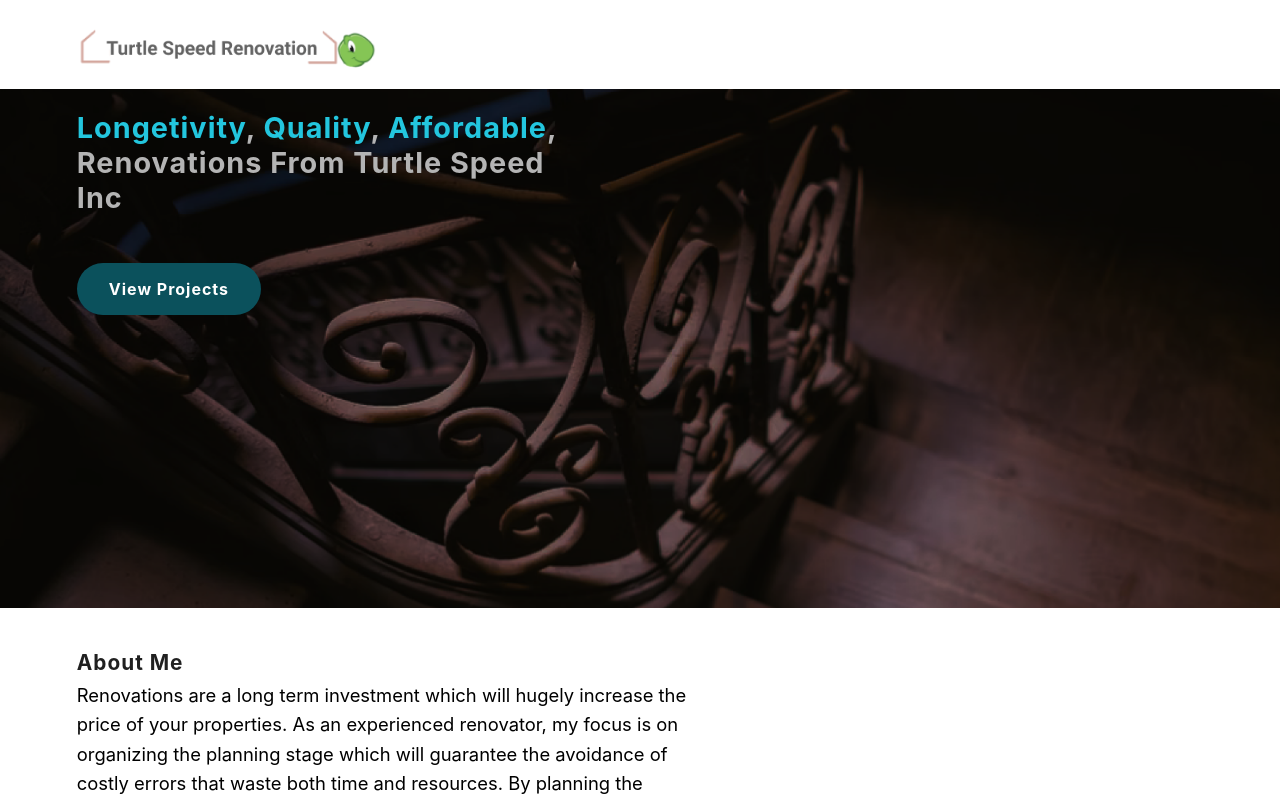
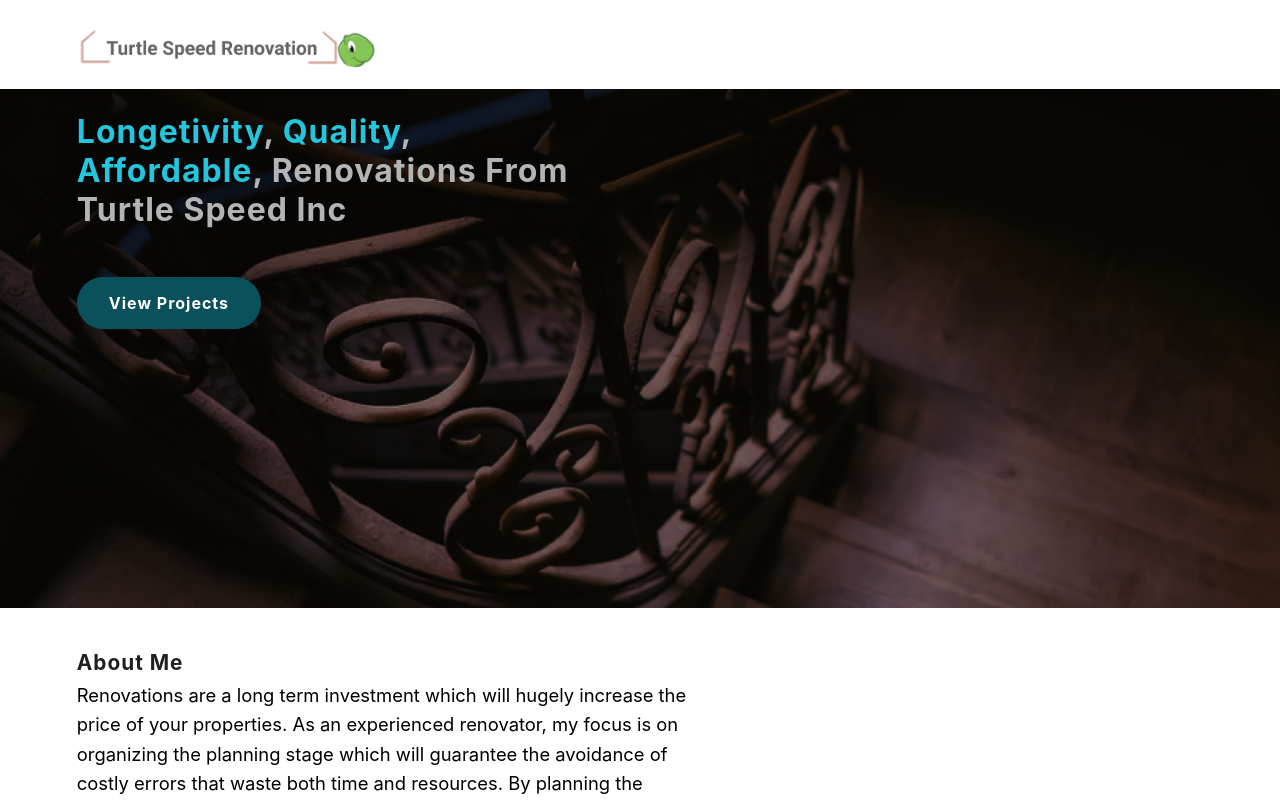
Before and after one commit to GazerSuthy/new-turtleSpeed, a React (Create React App) app: page / in a window 1280 px wide. Shown: the top 800 px of the page. Built offline with nearby package versions, Linux system fonts and the light colour scheme.

Commit message:
alignment in being

```diff
--- a/src/App.css
+++ b/src/App.css
@@ -182,13 +182,13 @@
 
 @media screen and (min-height: 800px) {
   .hero-tagline {
-    font-size: 1.8rem;
+    font-size: 2rem;
   }
 }
 
 @media screen and (min-height: 900px) {
   .hero-tagline {
-    font-size: 2rem;
+    font-size: 2.5rem;
   }
 }
 
```
